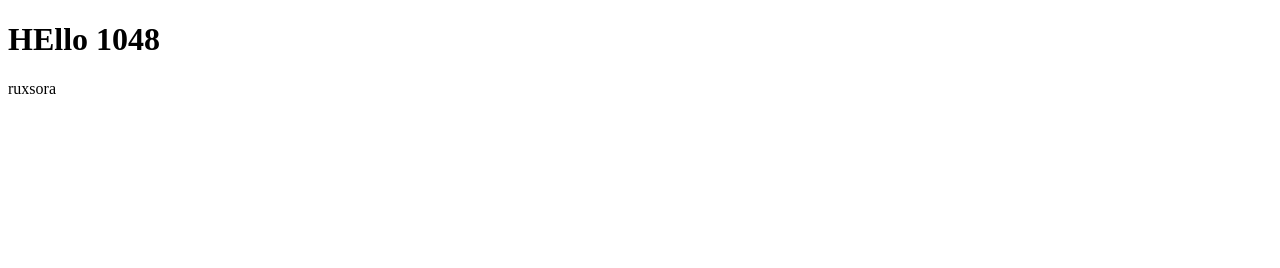
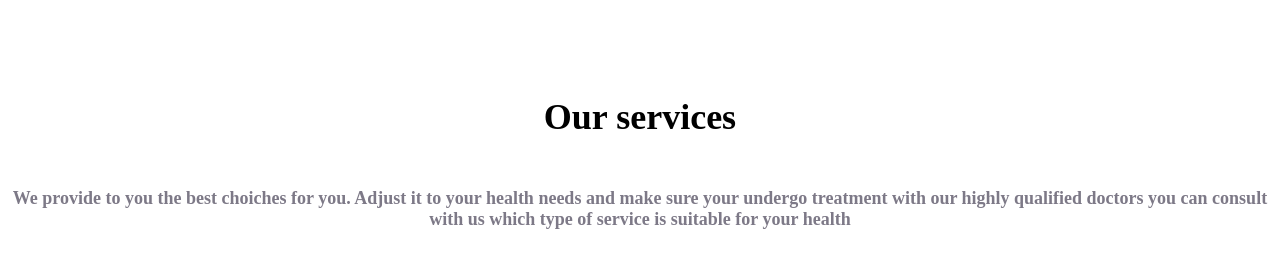
Before and after one commit to behhruz/test-with-1048, a plain HTML site: page index.html in a window 1280 px wide. Drawn offline with Linux system fonts and the light colour scheme.

Commit message:
.our-info {

```diff
--- a/index.html
+++ b/index.html
@@ -4,13 +4,25 @@
 <head>
     <meta charset="UTF-8">
     <meta name="viewport" content="width=device-width, initial-scale=1.0">
+    <link rel="stylesheet" href="main.css">
     <title>Document</title>
 </head>
 
 <body>
-    <h1>HEllo 1048</h1>
 
-    <p>ruxsora</p>
+    <section class="Our-servise">
+        <div class="container">
+            <div class="our-info">
+                <h2 class="our-item">Our services</h2>
+                <p class="our-text">
+                    We provide to you the best choiches for you. Adjust it to your
+                    health needs and make sure your undergo treatment with our highly
+                    qualified doctors you can consult with us which type of service is
+                    suitable for your health
+                </p>
+            </div>
+        </div>
+    </section>
 </body>
 
 </html>
--- /dev/null
+++ b/main.css
@@ -0,0 +1,26 @@
+.our-info {
+    text-align: center;
+    margin: 96px 0 50px 0;
+
+}
+
+.our-item {
+    margin-bottom: 50px;
+    font-size: 36px;
+    font-weight: 700;
+    text-align: center;
+    margin-top: 71px;
+}
+
+.our-text {
+    font-size: 18px;
+    font-weight: 700;
+    color: #7D7987;
+}
+
+.card-info {
+    transition: all ease-in-out 0.2s;
+    width: 380px;
+    box-shadow: rgba(0, 0, 0, 0.16) 0px 5px 20px 0px, rgba(0, 0, 0, 0.06) 0px 0px 0px 0px;
+    border-radius: 20px;
+}
```
